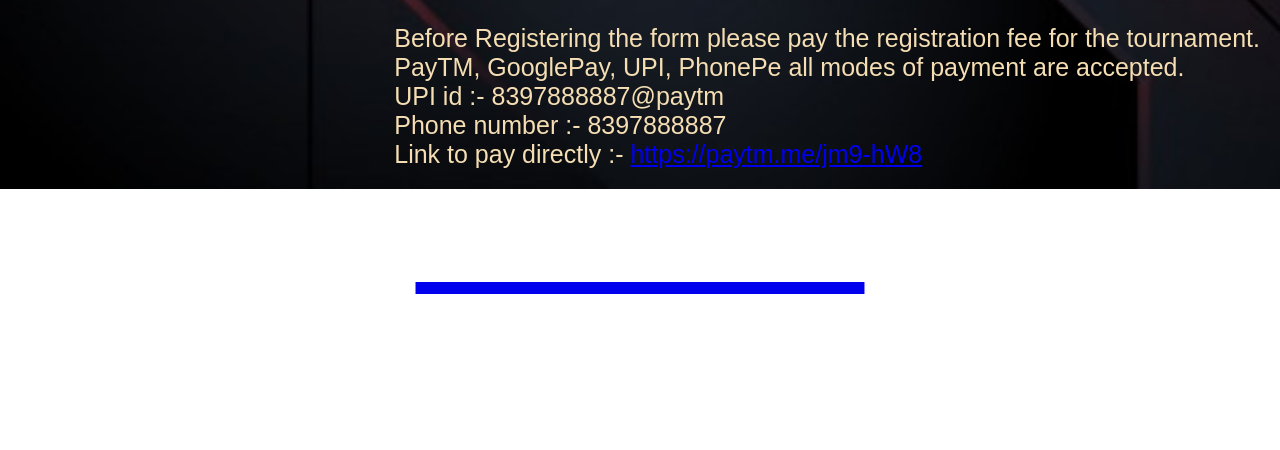
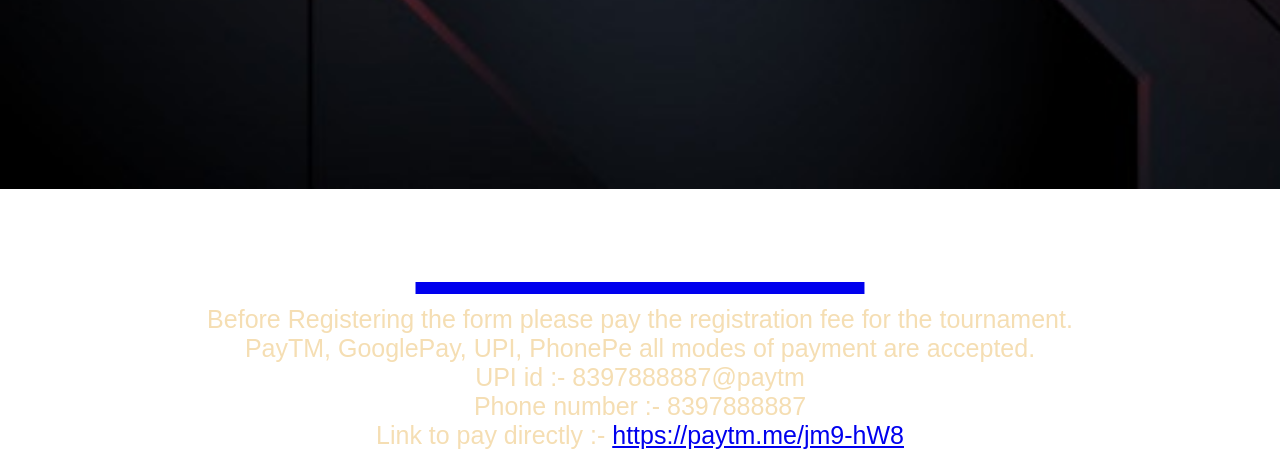
Before and after one commit to Divyansh4721/Lan-Gaming-Registration, a plain HTML site: page index.html in a window 1280 px wide. Shown: the part 611-1061 px from the top of the page. Before the commit the page ends 916 px from the top, so only its background shows below. Drawn offline with Linux system fonts and the light colour scheme.

Commit message:
Add files via upload

```diff
--- a/style.css
+++ b/style.css
@@ -23,12 +23,10 @@ a{
     font-weight: bold;
     margin: 170px;
     color: white;
+    margin-bottom: 0px;
 
 }
 #info{
-    position: absolute;
-    right: 20px;
-    bottom: 20px;
     font-size: 25px;
     font-family: sans-serif;
 }
```
Also changed, not shown: index.html (+2 -1 lines).
